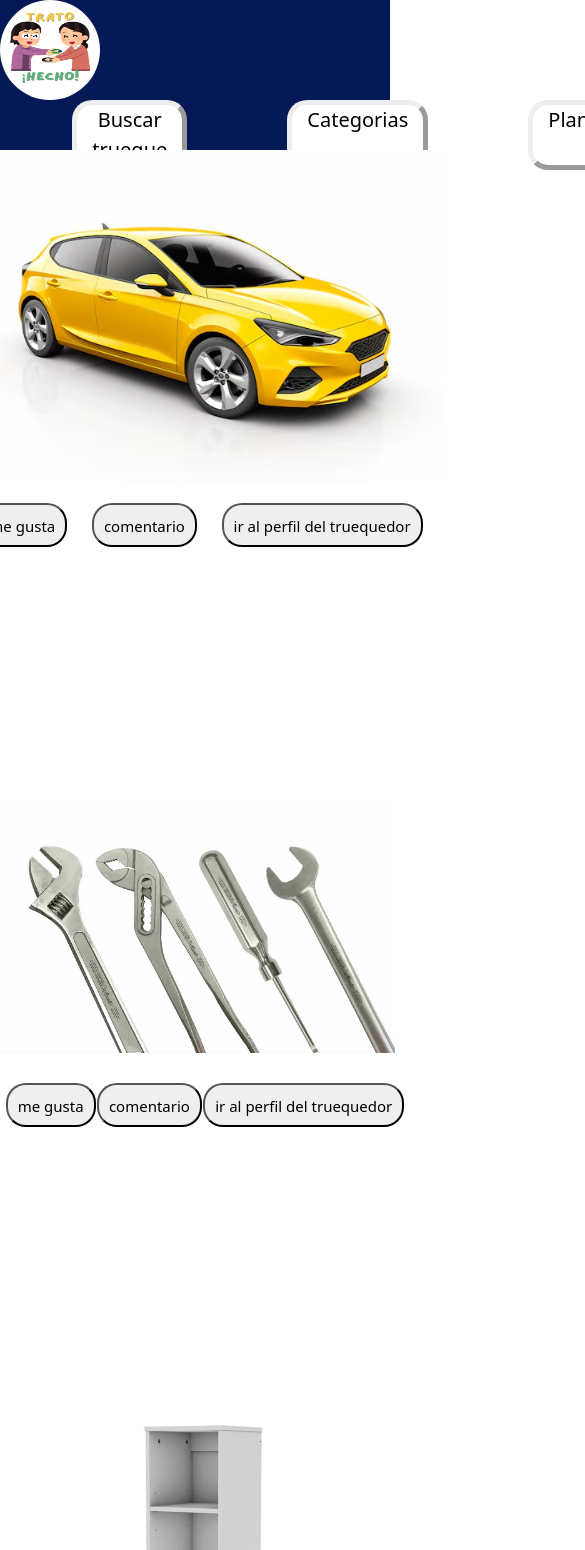
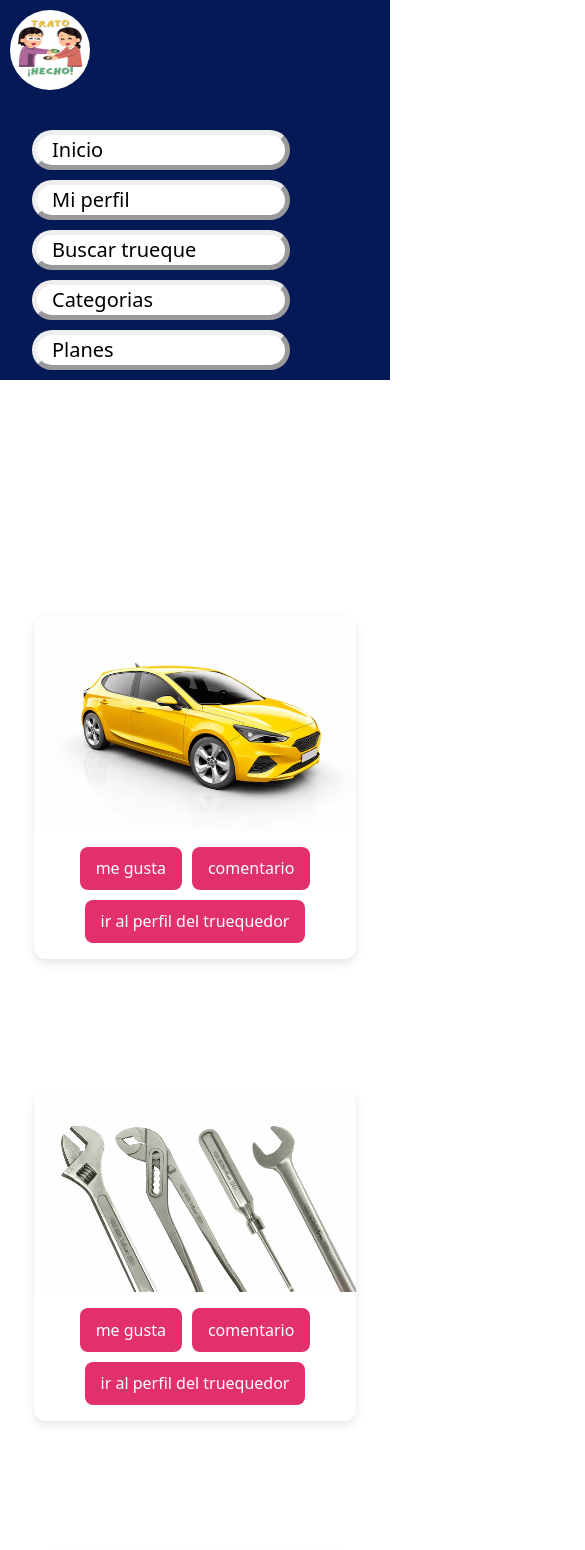
Before and after one commit to TomasFriede/TratoHecho, a plain HTML site: page pages/buscar-trueque.html in a window 390 px wide. Shown: the top 1550 px of the page, 585 px wide, since content can reach past the window. Drawn offline with nearby package versions, Linux system fonts and the light colour scheme.

Commit message:
agregue media queris

```diff
--- a/css/style.css
+++ b/css/style.css
@@ -168,71 +168,70 @@ align-items: center;
 
 
 /*SECCION BUSCAR TRUEQUE */
-.grillaPosteo{
+/* Estilo general del contenedor de posteos */
+.grillaPosteo {
     display: flex;
     flex-direction: column;
+    align-items: center;
+    gap: 2rem;
+    padding: 1rem;
+  }
+
+  /* Cada posteo individual */
+  .posteo {
+    width: 90%;
+    margin-top: 100px ;
+    max-width: 400px;
+    background-color: #fff;
+    border-radius: 12px;
+    box-shadow: 0 4px 10px rgba(0, 0, 0, 0.1);
+    overflow: hidden;
+    display: flex;
+    flex-direction: column;
+    align-items: center;
+  }
+
+  /* Imágenes del posteo */
+  .posteo img {
+    width: 100%;
+    height: auto;
+    object-fit: cover;
+    display: block;
+  }
+
+  /* Contenedor de botones */
+  .contactoGrilla,
+  .contactoGrilla-auto {
+    display: flex;
     justify-content: center;
-    align-items: center;
-}
-.posteo{
-    margin-bottom: 200px;
-    margin-top: 50px;
-}
-.contactoGrilla{
+    gap: 10px;
+    flex-wrap: wrap;
+    padding: 1rem;
     width: 100%;
-    height: 30px;
-    display: flex;
-    justify-content: space-around;
-    margin: 10px;
-    margin-right: 80px;
-    padding-bottom: 50px;
-    padding-top: 20px;
-    border-radius: 20px;
+    box-sizing: border-box;
+  }
+
+  /* Botones */
+  .botonMg,
+  .botonComentario,
+  .botonPerfil {
+    background-color: #e1306c;
+    color: white;
+    border: none;
+    padding: 0.6rem 1rem;
+    border-radius: 8px;
+    cursor: pointer;
+    font-size: 1rem;
+    transition: background-color 0.3s ease;
+  }
+
+  .botonMg:hover,
+  .botonComentario:hover,
+  .botonPerfil:hover {
+    background-color: #c72b5e;
+  }
 
 
-
-}
-.contactoGrilla-auto{
-    width: 100%;
-    height: 50px;
-    display: flex;
-    justify-content: space-around;
-    margin-right: 80px;
-    padding-bottom: 50px;
-    padding-top: 20px;
-    border-radius: 20px;
-    padding-left: 20px;
-    padding-right: 10px;
-
-
-}
-button{
-    padding: 10px;
-    border-radius: 20px;
-    font-size: 15px;
-    padding-bottom: 30px;
-
-}
-.auto{
-    margin-left:0px;
-    width: 500px;
-}
-.funda{
-    margin-left:100px;
-    width: 300px;
-}
-.cocheBebe{
-    width: 300px;
-    margin-left: 100px;
-}
-.herramientas{
-    width: 400px;
-    margin-left: 0px;
-
-}
-.mueble{
-    margin-left: 0px;
-}
 /* SECCION MI PERFIL*/
 
 .contenedorGrid img{
@@ -292,7 +291,7 @@ button{
     background-color: #fff;
 }
 
-/* Sección de categorías */
+/* SECCION CATEGORIAS */
 .categorias {
     padding: 20px;
     text-align: center;
@@ -345,7 +344,7 @@ button{
     color: rgb(6, 25, 87);
 }
 
-/* Seccion planes */
+/* SECCION PLANES */
 .formulario-nombre h1 {
     text-align: center;
     font-size: 36px;
@@ -447,7 +446,7 @@ button{
 
 }
 .eleccionPorcentaje{
-    margin: 150px;
+    margin: 450px;
 }
 .eleccionPorcentaje h1{
     color: rgb(6, 25, 87);
@@ -528,6 +527,81 @@ button{
 
 
 /* RESPONSIVE MOBILE index*/
+
 @media (max-width:500px){
 
+    .logoImagen{
+        padding: 10px;
+     }
+    nav ul{
+       flex-direction: column;
+       padding-top: 30px;
+    }
+
+    li a {
+        font-size: 20px;
+    }
+    footer{
+        flex-direction: column;
+        justify-content: center;
+    }
+   .creador{
+    margin-top: 100px;
+   }
+   .terminos{
+    margin-top: 50px;
+   }
+   .tituloPrincipal{
+    font-size: 20px;
+   }
+   .tituloPresentacion{
+    font-size: 20px;
+   }
+   .tituloTruequedor{
+    font-size: 20px;
+   }
+    }
+
+    /* RESPONSIVE MOBILE planes*/
+
+    @media (max-width:500px){
+       .planes{
+        margin-top: 300px;
+        display: flex;
+        flex-direction: column;
+       }
+       .tituloPlan{
+        display: none;
+        }
+       .plan1{
+        display: none;
+       }
+       .plan2{
+        display: none;
+       }
+
+       .eleccionPorcentaje{
+        margin: 0px;
+       }
+       .eleccionTitulo{
+        font-size: 5px;
+       }
+
+       .formulario-contacto{
+        width: 90%;
+        margin-bottom: 140px;
+       }
+       .iframeBanner{
+       display: none;
+       }
+    }
+/* RESPONSIVE MOBILE buscar trueque*/
+@media (max-width:500px){
+    .grillaPosteo{
+        margin-top: 400px;
+    }
+    .pagination{
+        display: flex;
+        flex-direction: row;
+    }
 }
```
